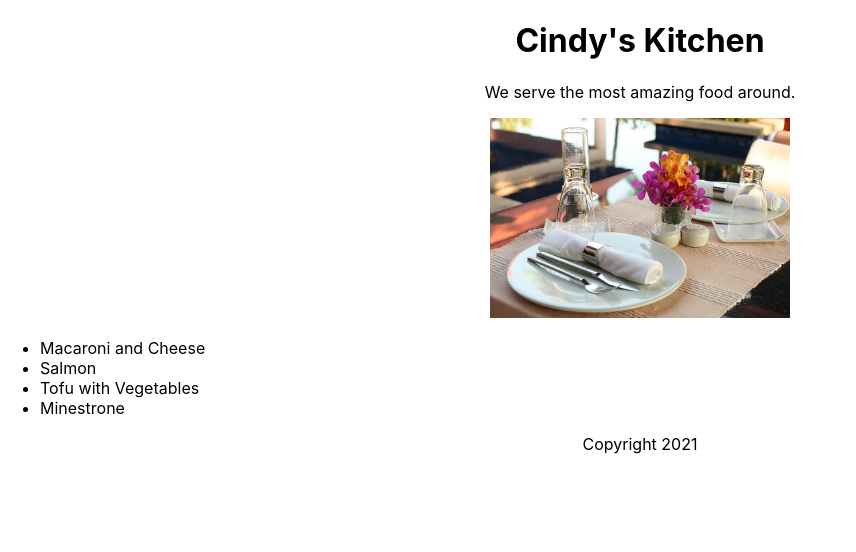
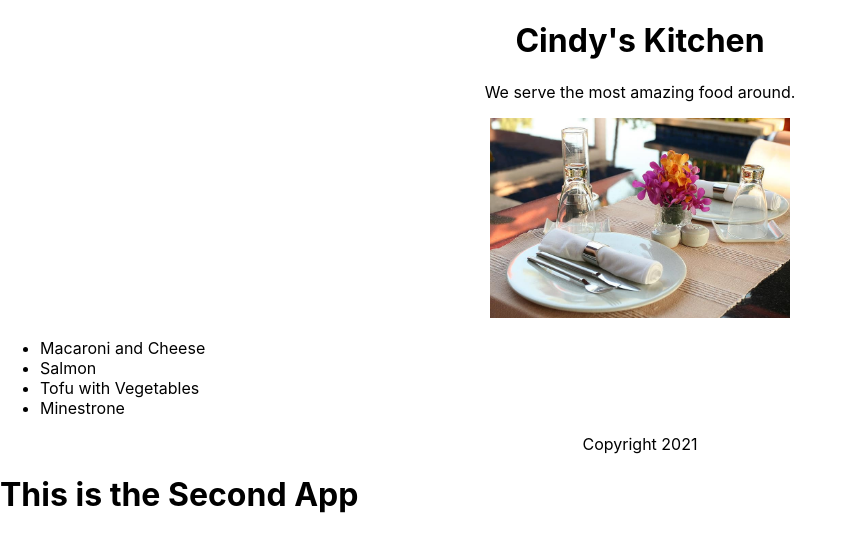
Before and after one commit to danish-faisal/React.js-Essential-Training, a React (Create React App) app: page / in a window 1280 px wide. Shown: the top 552 px of the page, without its empty margins (0-856 px from the left). Built offline with nearby package versions, Linux system fonts and the light colour scheme.

Commit message:
Using fragments

```diff
--- a/src/index.js
+++ b/src/index.js
@@ -4,8 +4,15 @@ import './index.css';
 import App from './App';
 // import reportWebVitals from './reportWebVitals';
 
+function AppTwo() {
+  return (<h1>This is the Second App</h1>);
+}
+
 ReactDOM.render(
-  <App />,
+  <React.Fragment>
+    <App />
+    <AppTwo />
+  </React.Fragment>,
   document.getElementById('root')
 );
 
```
